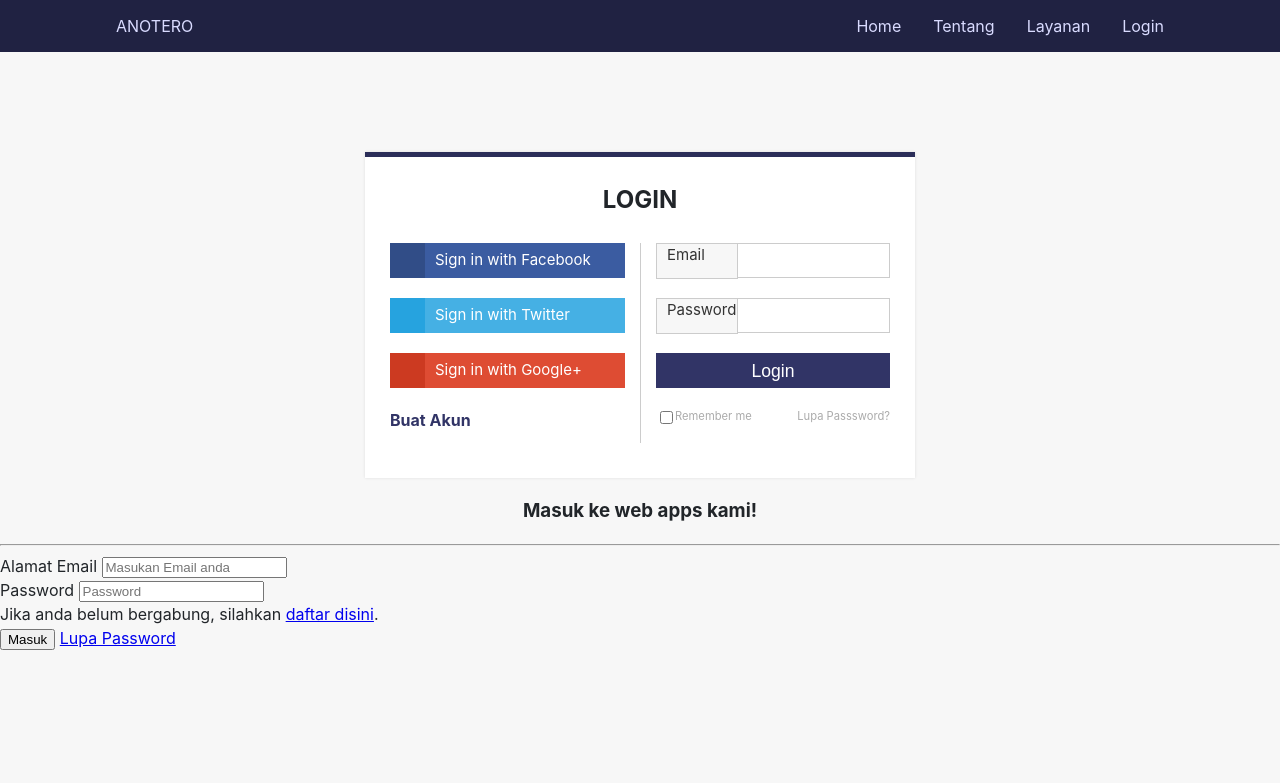
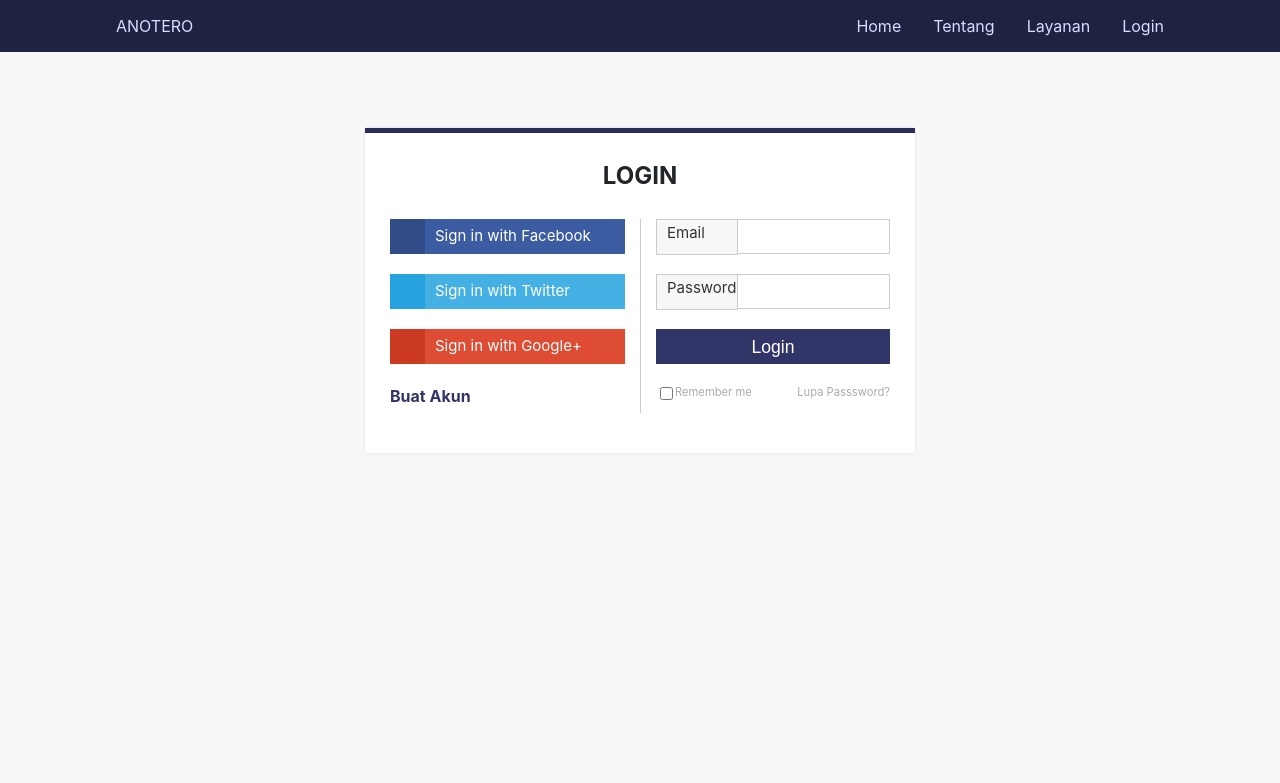
Before and after one commit to afrizaldea/anotero-platform, a PHP site: page /anotero-platform/user/login.php in a window 1280 px wide. Shown: the top 783 px of the page. Run offline with PHP 8.4, Linux system fonts and the light colour scheme; data that the repository does not hold is empty.

Commit message:
version 1.1.7 layout-3

```diff
--- a/index.php
+++ b/index.php
@@ -11,10 +11,6 @@
 
     <title>ANOTERO - PLATFORM</title>
 
-    <!-- Bootstrap core CSS test -->
-    <link href="asset/css/bootstrap/bootstrap.min.css" rel="stylesheet">
-
-    <!-- Custom styles for this template -->
     <link href="asset/css/custom/style.css" rel="stylesheet">
 
   </head>
--- a/user/login.php
+++ b/user/login.php
@@ -1,20 +1,3 @@
-<?php
-
-/*
-############
-ketika form di load, maka tidak masuk ke model secara langsung karena itu bahaya
-maka di include lah si control user sebagai perantara
-############
-*/
-include "../control/User.php";
-$user = new User();
-$user->validasi();
-
-//proses teknikal selesai
-
-
-?>
-
 <!DOCTYPE html>
 <html lang="en">
 
@@ -44,7 +27,6 @@ $user->validasi();
   				<li class="right"><a href="../index.php #home">Home</a></li>
   			</div>
 		</ul>
-
 
 		<div class="form_wrapper">
 			<div class="form_container">
@@ -81,33 +63,5 @@ $user->validasi();
 			</div>
 		</div>
 
-
-
-	<!-- form biar ketengah -->
-	<h3 class="jumbrotron" align="center">Masuk ke web apps kami!</h3>
-	<hr/>
-
-	<div class="row justify-content-center">
-
-		<form action="" method="POST">
-			<div class="form-group">
-				<label for="InputEmail1">Alamat Email</label>
-				<input type="email" class="form-control" id="InputEmail1" aria-describedby="emailHelp" placeholder="Masukan Email anda">
-			</div>
-			<div class="form-group">
-				<label for="InputPassword1">Password</label>
-				<input type="password" class="form-control" id="InputPassword1" placeholder="Password">
-			</div>
-
-			<div class="alert alert-dark small" role="alert">
-			Jika anda belum bergabung, silahkan <a href="register.php">daftar disini</a>.
-			</div>
-
-			<button type="submit" class="btn btn-outline-info" onclick="return confirm('Saya setuju mendaftar sebagai member anotero')">Masuk</button>
-			<a href="forgetpass.php" class="btn btn-link">Lupa Password</a>
-		</form>
-	</div>
-	<!-- form selesai -->
-
 	</body>
 </html>
```
